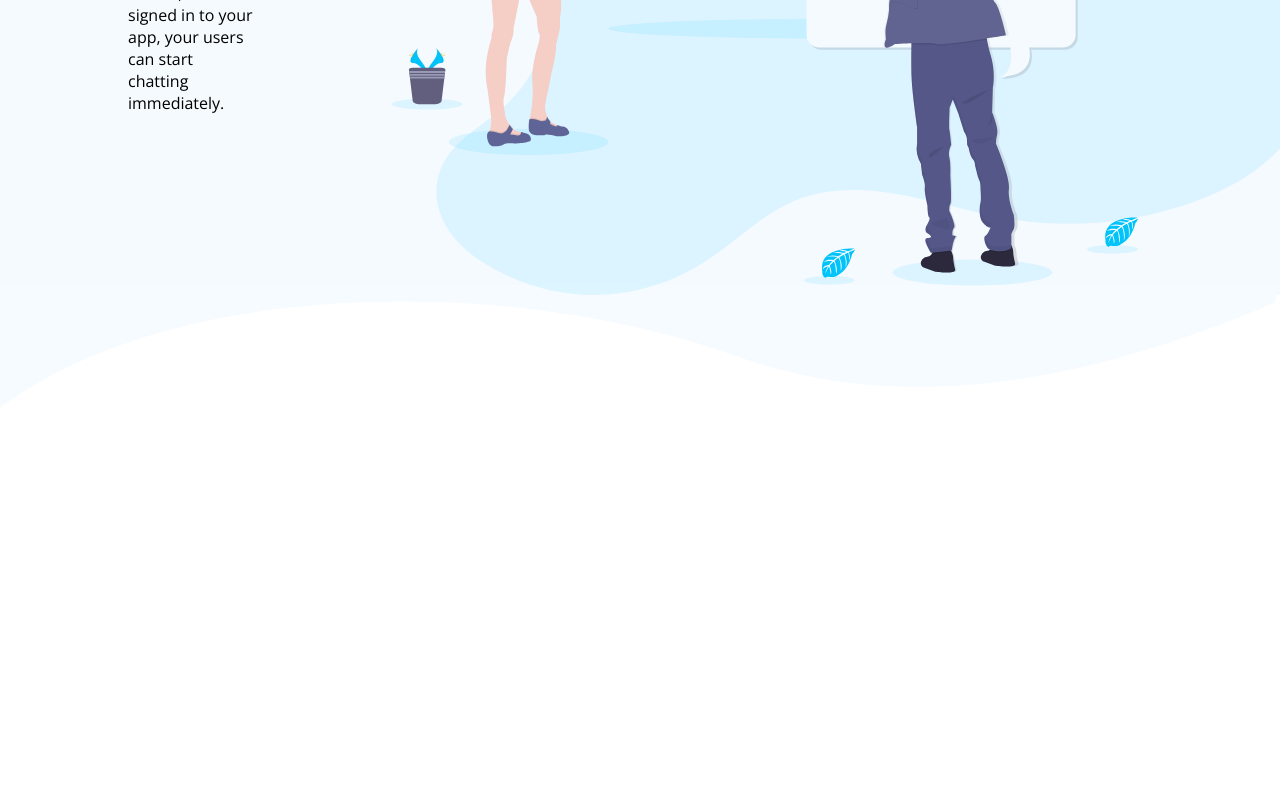
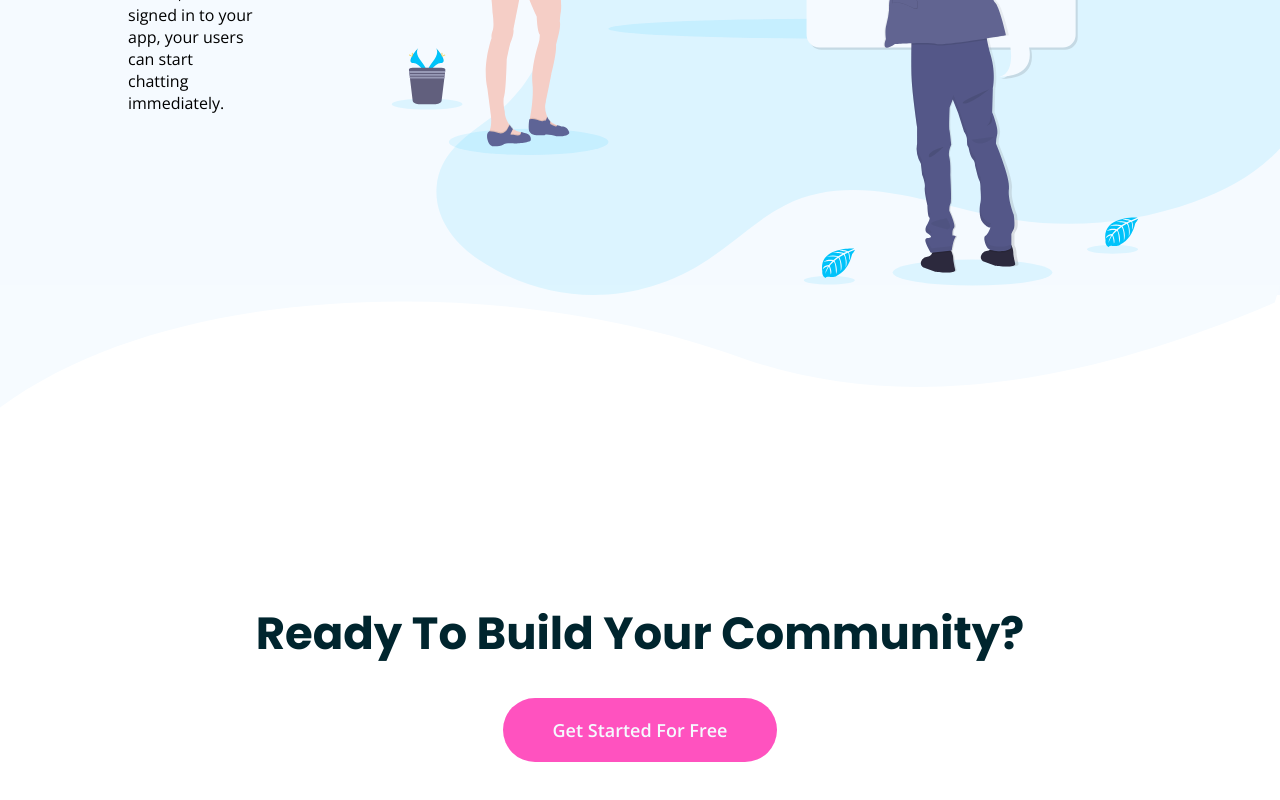
Before and after one commit to sriveer-me/huddle-website, a website built with Parcel: page src/index.html in a window 1280 px wide. Shown: the part 4313-5113 px from the top of the page. Before the commit the page ends 4721 px from the top, so only its background shows below. Built offline with nearby package versions, Linux system fonts and the light colour scheme.

Commit message:
feat: added the call to action section

```diff
--- a/src/index.html
+++ b/src/index.html
@@ -102,6 +102,11 @@
                 <img class="exposition-section__image" src="./img/bg-section-bottom-mobile-2.svg" alt="section bottom curve">
             </picture>
         </section>
+
+        <section class="call-to-action-section">
+            <h1  class="heading-primary">Ready To Build Your Community?</h1>
+            <a   class="btn btn--primary" href="#">Get Started For Free</a>
+        </section>
     </main>
 </body>
 </html>
--- a/src/scss/page/_index.scss
+++ b/src/scss/page/_index.scss
@@ -55,3 +55,19 @@
         margin-top: 10rem;
     }
 }
+
+.call-to-action-section{
+    margin: 8rem 2rem;
+    @include for-tablet-port-up{
+        margin: 15rem 8rem;
+    }
+    @include for-desktop-up{
+        margin: 20rem 0;
+    }
+
+    text-align: center;
+
+    h1{
+        margin-bottom: 3rem;
+    }
+}
```
